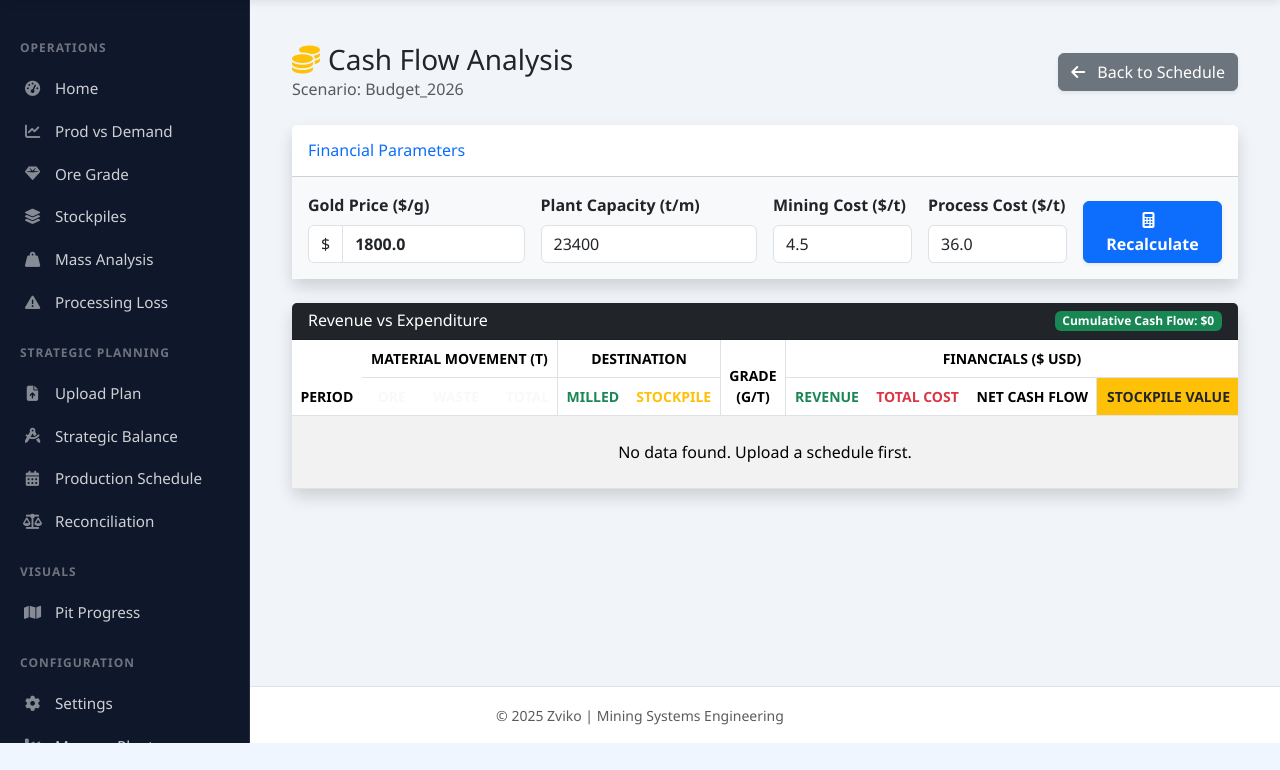
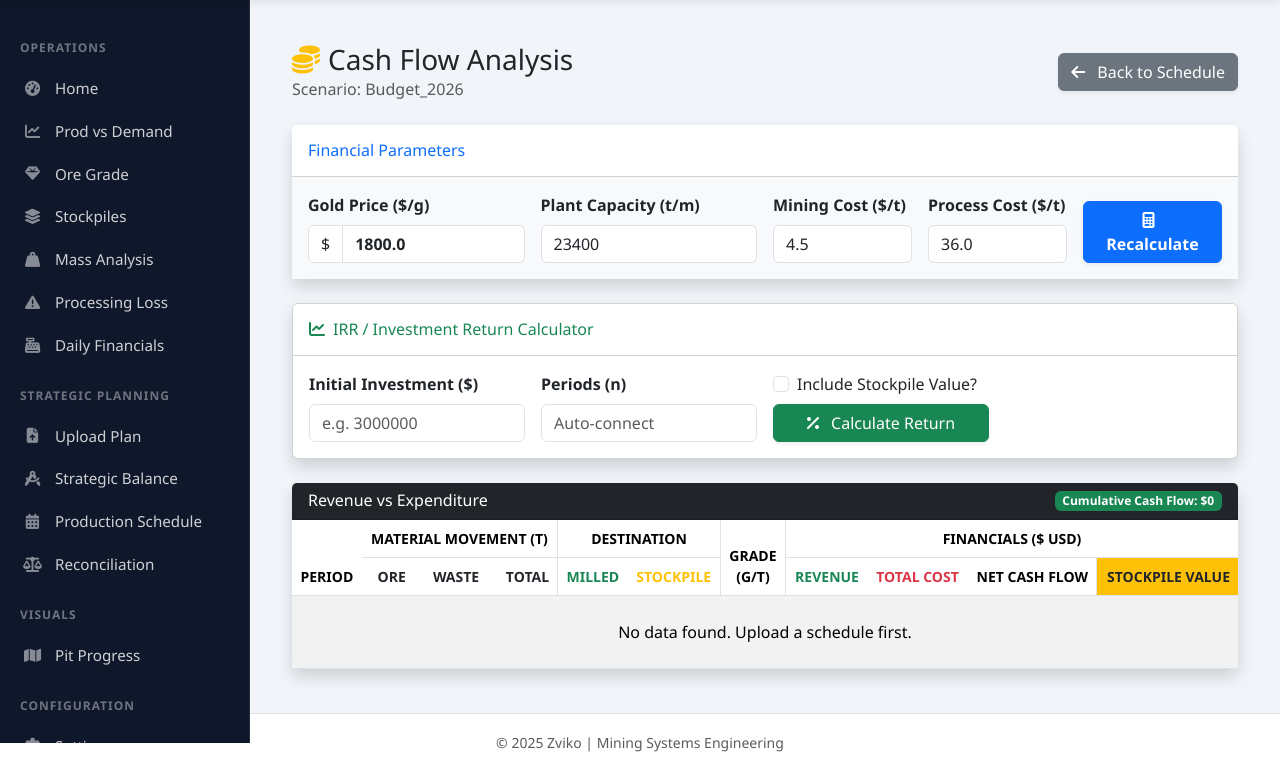
Before and after one commit to AnotidaDube/mineplant_project, a Django app: page /financials/1/ in a window 1280 px wide. Shown: the part 57-827 px from the top of the page. Before the commit the page ends 800 px from the top, so only its background shows below. Run offline with Django 5.2, Linux system fonts and the light colour scheme; data comes from the database, SQL or seed files in the repository; both versions use the stored data as it was after the commit.

Commit message:
Updated the Investment Return Calculator

```diff
--- a/dashboard/forms.py
+++ b/dashboard/forms.py
@@ -1,6 +1,6 @@
 from django import forms
 from django.core.exceptions import ValidationError
-from .models import ProductionRecord, OreSample, PlantDemand, Stockpile, PhaseSchedule, MinePhase, Plant
+from .models import ProductionRecord, OreSample, PlantDemand, Stockpile, PhaseSchedule, MinePhase, Plant, DailyPlantFeed
 
 class PlantForm(forms.ModelForm):
     class Meta:
@@ -225,3 +225,36 @@ class PitAliasForm(forms.ModelForm):
         widgets = {
             'csv_match_name': forms.TextInput(attrs={'class': 'form-control', 'placeholder': 'e.g. macsluck_pit'}),
         }
+
+class DailyFeedForm(forms.ModelForm):
+    class Meta:
+        model = DailyPlantFeed
+        fields = ['date', 'tonnes_fed', 'comments']
+        widgets = {
+            'date': forms.DateInput(attrs={'type': 'date', 'class': 'form-control'}),
+            'tonnes_fed': forms.NumberInput(attrs={'class': 'form-control', 'placeholder': 'Enter Tonnes Supplied'}),
+            'comments': forms.TextInput(attrs={'class': 'form-control', 'placeholder': 'Notes (Optional)'}),
+        }
+
+class IRRCalculationForm(forms.Form):
+    """
+    Form for ROI/IRR Calculator.
+    """
+    initial_investment = forms.FloatField(
+        label="Initial Investment ($)",
+        min_value=0.01,
+        widget=forms.NumberInput(attrs={'class': 'form-control', 'placeholder': 'e.g. 3000000'})
+    )
+    periods = forms.IntegerField(
+        label="Number of Periods (n)",
+        required=False,
+        min_value=1,
+        help_text="Leave blank to use the Schedule's length automatically.",
+        widget=forms.NumberInput(attrs={'class': 'form-control', 'placeholder': 'Auto-connect'})
+    )
+    include_stockpile = forms.BooleanField(
+        label="Include Stockpile Value?",
+        required=False,
+        initial=False,
+        widget=forms.CheckboxInput(attrs={'class': 'form-check-input'})
+    )
--- a/dashboard/templates/dashboard/base.html
+++ b/dashboard/templates/dashboard/base.html
@@ -173,6 +173,10 @@
                 <i class="fas fa-exclamation-triangle"></i> Processing Loss
             </a>
 
+            <a class="nav-link {% if request.resolver_match.url_name == 'daily_financials' %}active{% endif %}" href="{% url 'daily_financials' %}">
+                <i class="fas fa-cash-register"></i> Daily Financials
+            </a>
+
             <div class="sidebar-heading">Strategic Planning</div>
 
             <a class="nav-link {% if request.resolver_match.url_name == 'upload_schedule' %}active{% endif %}" href="{% url 'upload_schedule' %}">
--- a/dashboard/templates/dashboard/cash_flow.html
+++ b/dashboard/templates/dashboard/cash_flow.html
@@ -27,6 +27,8 @@
         <div class="card-body bg-light">
             <form method="post" class="row g-3 align-items-end">
                 {% csrf_token %}
+                <input type="hidden" name="action" value="update_settings">
+
                 <div class="col-md-3">
                     <label class="form-label fw-bold text-dark">Gold Price ($/g)</label>
                     <div class="input-group">
@@ -55,6 +57,49 @@
         </div>
     </div>
 
+    <div class="card shadow mb-4 border-left-success">
+        <div class="card-header bg-white py-3">
+            <h6 class="m-0 font-weight-bold text-success"><i class="fas fa-chart-line me-2"></i>IRR / Investment Return Calculator</h6>
+        </div>
+        <div class="card-body">
+            <form method="post" class="row g-3 align-items-end">
+                {% csrf_token %}
+                <input type="hidden" name="action" value="calculate_irr">
+
+                <div class="col-md-3">
+                    <label class="form-label fw-bold text-dark">Initial Investment ($)</label>
+                    {{ irr_form.initial_investment }}
+                </div>
+                <div class="col-md-3">
+                    <label class="form-label fw-bold text-dark">Periods (n)</label>
+                    {{ irr_form.periods }}
+                </div>
+                <div class="col-md-3">
+                    <div class="form-check mb-2">
+                        {{ irr_form.include_stockpile }}
+                        <label class="form-check-label text-dark">Include Stockpile Value?</label>
+                    </div>
+                    <button type="submit" class="btn btn-success w-100 shadow-sm">
+                        <i class="fas fa-percentage me-2"></i> Calculate Return
+                    </button>
+                </div>
+
+                {% if irr_result %}
+                <div class="col-md-3 text-center border-start">
+                    <h6 class="text-uppercase text-secondary small font-weight-bold">Estimated Return</h6>
+                    <h2 class="mb-0 font-weight-bold {% if irr_result.irr > 0 %}text-success{% else %}text-danger{% endif %}">
+                        {{ irr_result.irr }}%
+                    </h2>
+                    <small class="text-muted d-block">Total Return: ${{ irr_result.total_return|floatformat:0|intcomma }}</small>
+                    {% if irr_result.is_stockpile_included %}
+                    <span class="badge bg-warning text-dark mt-1">Stockpile Included</span>
+                    {% endif %}
+                </div>
+                {% endif %}
+            </form>
+        </div>
+    </div>
+
     <div class="card shadow mb-4 border-0">
         <div class="card-header bg-dark text-white d-flex justify-content-between">
             <h6 class="m-0 font-weight-bold">Revenue vs Expenditure</h6>
@@ -72,9 +117,9 @@
                             <th colspan="4" class="text-center">Financials ($ USD)</th>
                         </tr>
                         <tr>
-                            <th class="text-end text-light">Ore</th>
-                            <th class="text-end text-light">Waste</th>
-                            <th class="text-end border-end text-light">Total</th>
+                            <th class="text-end text-dark">Ore</th>
+                            <th class="text-end text-dark">Waste</th>
+                            <th class="text-end border-end text-dark">Total</th>
 
                             <th class="text-center text-success">Milled</th>
                             <th class="text-center border-end text-warning">Stockpile</th>
@@ -90,9 +135,9 @@
                         <tr>
                             <td class="text-center fw-bold">{{ row.period }}</td>
 
-                            <td class="text-end">{{ row.ore|floatformat:0|intcomma }}</td>
+                            <td class="text-end">{{ row.ore_mined|floatformat:0|intcomma }}</td>
                             <td class="text-end text-muted">{{ row.waste|floatformat:0|intcomma }}</td>
-                            <td class="text-end border-end fw-bold">{{ row.total_mined|floatformat:0|intcomma }}</td>
+                            <td class="text-end border-end fw-bold">{{ row.ore_mined|add:row.waste|floatformat:0|intcomma }}</td>
 
                             <td class="text-center text-success fw-bold">{{ row.processed|floatformat:0|intcomma }}</td>
                             <td class="text-center border-end text-warning fw-bold">{{ row.stockpiled|floatformat:0|intcomma }}</td>
--- a/dashboard/urls.py
+++ b/dashboard/urls.py
@@ -30,7 +30,7 @@ urlpatterns = [
     path('dashboard/stockpile_forecast/', views.stockpile_forecast, name='stockpile-forecast'),
     path('production_summary/', views.production_summary, name='production_summary'),
     path('mass-analysis/', views.mass_analysis_view, name='mass_analysis'),
-
+    path('daily-financials/', views.daily_financials_view, name='daily_financials'),
     # ==========================
     # 4. Processing Plant
     # ==========================
--- a/dashboard/views.py
+++ b/dashboard/views.py
@@ -42,7 +42,9 @@ from .forms import (
     ExpectedValuesForm,
     BlockModelUploadForm,
     PlantForm,
-    PitAliasForm
+    PitAliasForm,
+    DailyFeedForm,
+    IRRCalculationForm
 )
 from .models import (
     MinePhase,
@@ -56,7 +58,8 @@ from .models import (
     FinancialSettings,
     PitBlock,
     DailyProductionLog,
-    PeriodStockpileActual
+    PeriodStockpileActual,
+    DailyPlantFeed
 
 )
 from .serializers import (
@@ -1749,17 +1752,21 @@ def pit_config_view(request):
 
 def cash_flow_view(request, pk):
     """
-    Cash Flow Analysis (Grams Only).
-    Calculates Revenue based on $/g and adds Stockpile Potential Value.
+    Financial Analysis + IRR Calculator.
     """
     scenario = get_object_or_404(ScheduleScenario, pk=pk)
     settings, _ = FinancialSettings.objects.get_or_create(scenario=scenario)
 
-    # 1. Handle Updates (Recalculate Button)
-    if request.method == "POST":
+    # Initialize IRR Form
+    irr_form = IRRCalculationForm(request.POST if request.method == "POST" and request.POST.get('action') == 'calculate_irr' else None)
+    irr_result = None
+
+    # 1. Handle SETTINGS Updates
+    if request.method == "POST" and request.POST.get('action') == 'update_settings':
         try:
             settings.gold_price = float(request.POST.get('gold_price', 0))
-            settings.plant_capacity = float(request.POST.get('plant_capacity', 0))
+            input_cap = float(request.POST.get('plant_capacity', 0))
+            settings.plant_capacity = input_cap if input_cap > 0 else 23400.0
             settings.base_mining_cost = float(request.POST.get('mining_cost', 0))
             settings.processing_cost = float(request.POST.get('processing_cost', 0))
             settings.save()
@@ -1768,84 +1775,136 @@ def cash_flow_view(request, pk):
             messages.error(request, "Invalid input.")
         return redirect('cash_flow', pk=pk)
 
-    # 2. Get Schedule Data by Period
-    # We group by period to show the table rows
+    PLANT_CAPACITY = settings.plant_capacity if settings.plant_capacity > 0 else 23400.0
+
+    # 2. Build the Cash Flow Table (Existing Logic)
     periods = MaterialSchedule.objects.filter(scenario=scenario).values_list('period', flat=True).distinct().order_by('period')
 
     table_data = []
-
     cumulative_cashflow = 0
 
     for p in periods:
-        # Get totals for this period
-        data = MaterialSchedule.objects.filter(scenario=scenario, period=p).aggregate(
-            total_waste=Sum(Case(When(material_type='waste', then='mass'), default=0, output_field=FloatField())),
-            total_ore=Sum(Case(When(material_type__in=['low_grade', 'medium_grade', 'high_grade'], then='mass'), default=0, output_field=FloatField())),
-            weighted_grade=Sum(F('mass') * F('grade'), output_field=FloatField())
-        )
-
-        waste = data['total_waste'] or 0
-        ore = data['total_ore'] or 0
-        total_mined = waste + ore
-
-        # Calculate Average Grade
-        avg_grade = (data['weighted_grade'] / ore) if ore > 0 else 0
-
-        # --- YOUR LOGIC APPLIED HERE ---
-
-        # 1. Processing vs Stockpile Split
-        capacity = settings.plant_capacity
-        processed_tonnes = min(ore, capacity)
-        stockpiled_tonnes = max(0, ore - capacity)
-
-        # 2. Gold Produced (Grams)
-        # Formula: Tonnes * Grade * Recovery
-        gold_produced_g = processed_tonnes * avg_grade * settings.recovery_rate
-
-        # 3. Revenue ($)
-        # Formula: Grams * Price/g
+        rows = MaterialSchedule.objects.filter(scenario=scenario, period=p)
+
+        # --- Sorting & Processing Logic (High Grade First) ---
+        waste_mass = 0.0
+        ore_batches = []
+
+        for row in rows:
+            name = row.material_type.lower()
+            mass = row.mass if row.mass else 0.0
+            grade = row.grade if row.grade else 0.0
+
+            if 'waste' in name:
+                waste_mass += mass
+            else:
+                ore_batches.append({'mass': mass, 'grade': grade})
+
+        ore_batches.sort(key=lambda x: x['grade'], reverse=True)
+
+        remaining_cap = PLANT_CAPACITY
+        processed_mass = 0.0
+        processed_metal = 0.0
+        stockpiled_mass = 0.0
+        stockpiled_metal = 0.0
+
+        for batch in ore_batches:
+            b_mass = batch['mass']
+            b_grade = batch['grade']
+
+            if remaining_cap > 0:
+                to_process = min(b_mass, remaining_cap)
+                processed_mass += to_process
+                processed_metal += (to_process * b_grade)
+                remaining_cap -= to_process
+
+                remainder = b_mass - to_process
+                if remainder > 0:
+                    stockpiled_mass += remainder
+                    stockpiled_metal += (remainder * b_grade)
+            else:
+                stockpiled_mass += b_mass
+                stockpiled_metal += (b_mass * b_grade)
+
+        head_grade = (processed_metal / processed_mass) if processed_mass > 0 else 0.0
+
+        # Financials
+        gold_produced_g = processed_metal * settings.recovery_rate
         revenue = gold_produced_g * settings.gold_price
 
-        # 4. Costs ($)
-        # Mining Cost: Applied to TOTAL movement (Ore + Waste) because you pay to move waste too!
-        mining_cost = total_mined * settings.base_mining_cost
-
-        # Processing Cost: Applied only to PROCESSED tonnes
-        processing_cost = processed_tonnes * settings.processing_cost
+        total_ore_mined = processed_mass + stockpiled_mass
+        total_moved = total_ore_mined + waste_mass
+        mining_cost = total_moved * settings.base_mining_cost
+        processing_cost = processed_mass * settings.processing_cost
 
         total_cost = mining_cost + processing_cost
-
-        # 5. Net Cash Flow
         net_cash_flow = revenue - total_cost
         cumulative_cashflow += net_cash_flow
 
-        # 6. STOCKPILE VALUE (The New Column)
-        # Value = Stockpiled Tonnes * Grade * Recovery * Price
-        # This is "Potential Revenue" sitting on the pad
-        stockpile_gold_g = stockpiled_tonnes * avg_grade * settings.recovery_rate
+        stockpile_gold_g = stockpiled_metal * settings.recovery_rate
         stockpile_value = stockpile_gold_g * settings.gold_price
 
         table_data.append({
             'period': p,
-            'ore': ore,
-            'waste': waste,
-            'total_mined': total_mined,
-            'processed': processed_tonnes,
-            'stockpiled': stockpiled_tonnes,
-            'grade': avg_grade,
+            'ore_mined': total_ore_mined,
+            'waste': waste_mass,
+            'processed': processed_mass,
+            'stockpiled': stockpiled_mass,
+            'grade': head_grade,
             'revenue': revenue,
             'mining_cost': mining_cost,
             'processing_cost': processing_cost,
             'total_cost': total_cost,
             'net_cash_flow': net_cash_flow,
-            'stockpile_value': stockpile_value # <--- New Data Point
+            'stockpile_value': stockpile_value
         })
+
+    # 3. IRR / ROI CALCULATION LOGIC (New Feature)
+    # Calculate Totals from the generated table
+    total_processed_cf = sum(item['net_cash_flow'] for item in table_data)
+    total_stockpile_val = sum(item['stockpile_value'] for item in table_data)
+
+    if request.method == "POST" and request.POST.get('action') == 'calculate_irr':
+        if irr_form.is_valid():
+            initial_inv = irr_form.cleaned_data['initial_investment']
+            user_n = irr_form.cleaned_data['periods']
+            include_stock = irr_form.cleaned_data['include_stockpile']
+
+            # A. Auto-Connect Total Cash Flow
+            final_cash_flow = total_processed_cf
+
+            # B. Optional Stockpile Addition
+            if include_stock:
+                final_cash_flow += total_stockpile_val
+
+            # C. Determine Periods (n)
+            n = user_n if user_n else len(periods)
+
+            # D. The Formula: (Total / Initial)^(1/n) - 1
+            # Note: This is an annualized ROI approximation as requested
+            try:
+                if final_cash_flow > 0:
+                    irr_decimal = (final_cash_flow / initial_inv) ** (1/n) - 1
+                else:
+                    irr_decimal = -1.0 # Total loss
+
+                irr_result = {
+                    'irr': round(irr_decimal * 100, 2),
+                    'total_return': final_cash_flow,
+                    'initial': initial_inv,
+                    'n': n,
+                    'is_stockpile_included': include_stock
+                }
+            except ZeroDivisionError:
+                irr_result = {'error': "Periods cannot be zero."}
 
     return render(request, 'dashboard/cash_flow.html', {
         'scenario': scenario,
         'settings': settings,
         'table_data': table_data,
-        'cumulative_cashflow': cumulative_cashflow
+        'cumulative_cashflow': cumulative_cashflow,
+        'irr_form': irr_form,       # Pass form to template
+        'irr_result': irr_result    # Pass result to template
     })
 
 def settings_view(request):
@@ -1909,3 +1968,78 @@ def settings_view(request):
         'active_scenario': active_scenario,
         'scenarios': all_scenarios
     })
+
+def daily_financials_view(request):
+    """
+    Manual Daily Plant Feed & Cash Flow Visualization.
+    INTEGRATED: Fetches Gold Price, Costs, and Recovery from 'Settings'.
+    """
+    # 1. Handle Form Submission
+    if request.method == 'POST':
+        form = DailyFeedForm(request.POST)
+        if form.is_valid():
+            # Save or Update existing date
+            obj, created = DailyPlantFeed.objects.update_or_create(
+                date=form.cleaned_data['date'],
+                defaults={'tonnes_fed': form.cleaned_data['tonnes_fed'], 'comments': form.cleaned_data['comments']}
+            )
+            messages.success(request, f"Updated Plant Feed for {obj.date}")
+            return redirect('daily_financials')
+    else:
+        form = DailyFeedForm()
+
+    # 2. Get Dynamic Financial Settings (CONNECT TO SETTINGS)
+    # Find the active scenario first
+    active_scenario = ScheduleScenario.objects.filter(is_active=True).first()
+    if not active_scenario:
+        active_scenario = ScheduleScenario.objects.last()
+
+    # Get the settings object linked to this scenario
+    settings_obj = None
+    if active_scenario:
+        settings_obj = FinancialSettings.objects.filter(scenario=active_scenario).first()
+
+    # Define variables (Use Database values, fallback to defaults if missing)
+    if settings_obj:
+        PRICE = settings_obj.gold_price
+        RECOVERY = settings_obj.recovery_rate
+        # For daily cost, we sum Mining + Processing as a rough per-tonne estimate
+        COST_PER_TONNE = settings_obj.base_mining_cost + settings_obj.processing_cost
+    else:
+        # Emergency Fallback if no settings exist
+        PRICE = 55.0
+        RECOVERY = 0.90
+        COST_PER_TONNE = 25.0
+
+    # 3. Calculate Daily Financials
+    daily_data = []
+    feeds = DailyPlantFeed.objects.all().order_by('-date')
+
+    for feed in feeds:
+        # Find mining data for this specific date
+        mining_rec = ProductionRecord.objects.filter(timestamp__date=feed.date).first()
+
+        # If we mined that day, use the mined grade. If not, assume average 1.5g/t
+        grade = mining_rec.grade if (mining_rec and mining_rec.grade) else 1.5
+
+        # Calculations using DYNAMIC settings
+        gold_produced = feed.tonnes_fed * grade * RECOVERY
+        revenue = gold_produced * PRICE
+        cost = feed.tonnes_fed * COST_PER_TONNE
+        profit = revenue - cost
+
+        daily_data.append({
+            'date': feed.date,
+            'feed_t': feed.tonnes_fed,
+            'grade': grade,
+            'revenue': revenue,
+            'profit': profit,
+            'source': mining_rec.source if mining_rec else "Stockpile/Unknown"
+        })
+
+    context = {
+        'form': form,
+        'daily_data': daily_data,
+        'settings': settings_obj  # Pass settings to template if you want to display current assumptions
+    }
+    return render(request, 'dashboard/daily_financials.html', context)
```
Also changed, not shown: dashboard/models.py (+8 -0 lines), dashboard/templates/dashboard/daily_financials.html (added, +72 -0 lines), dashboard/migrations/0025_dailyplantfeed.py (added), db.sqlite3.
